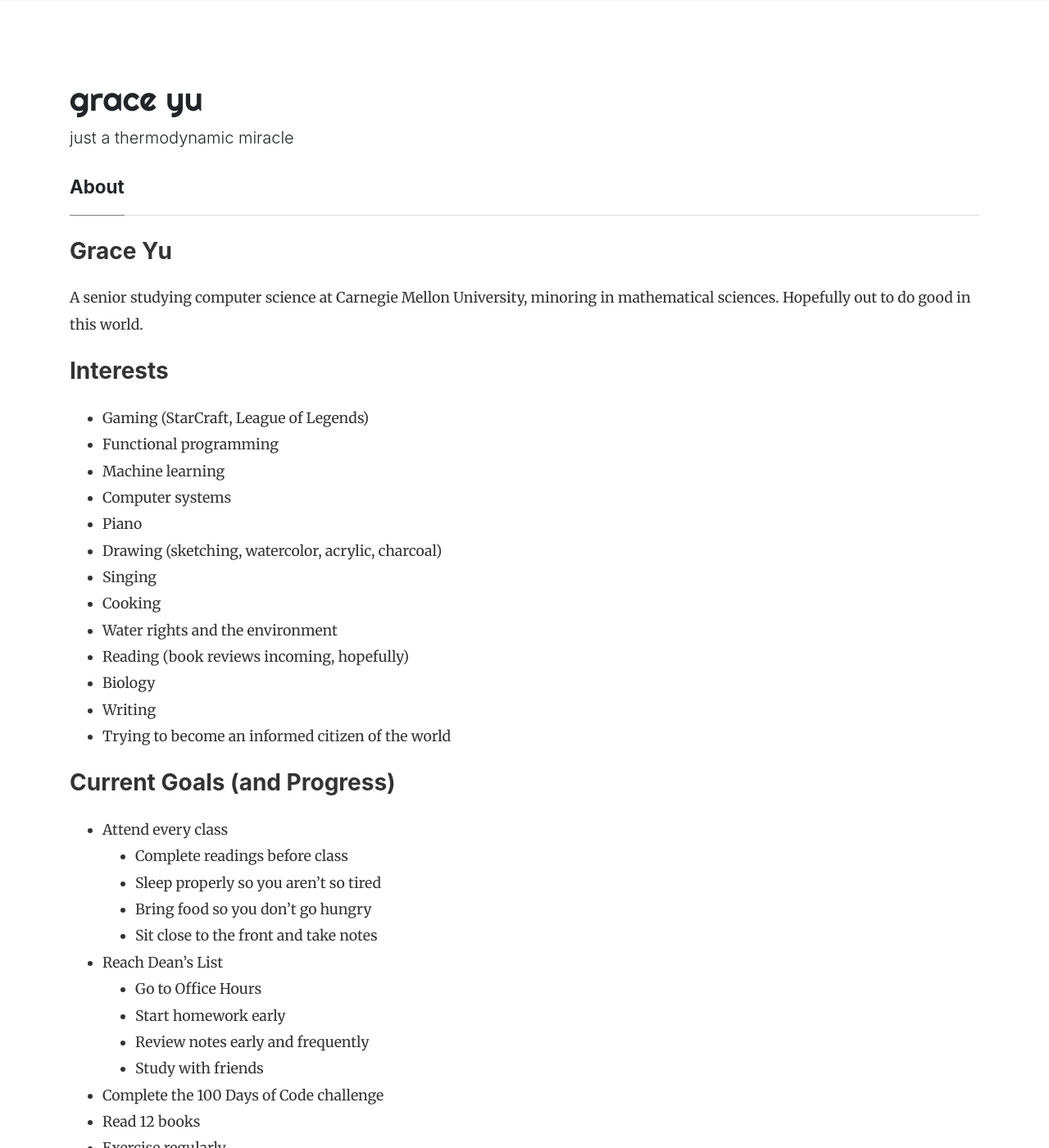
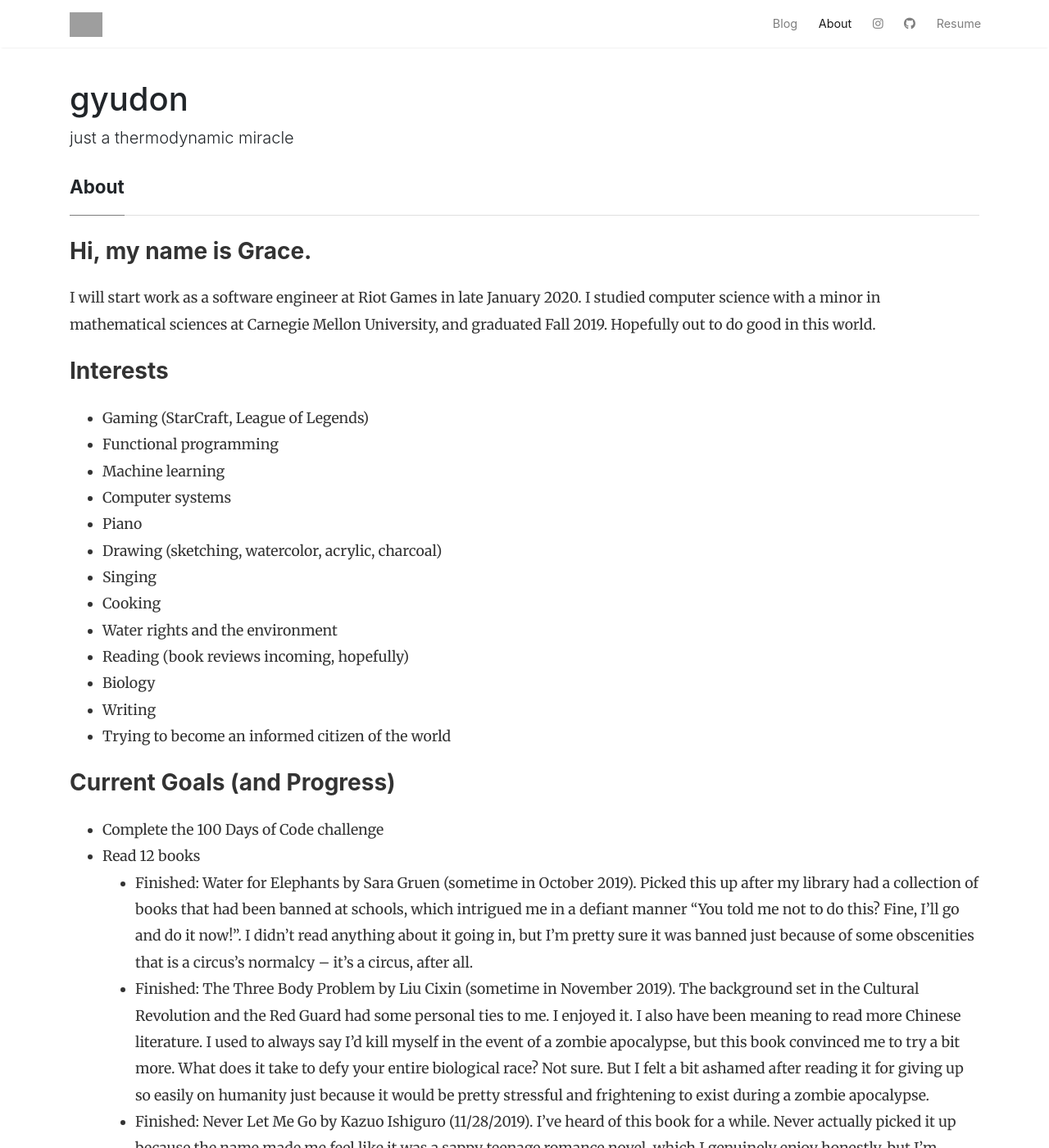
Before and after one commit to gyyu/gyyu.github.io, a Jekyll site: the page built from about.md, in a window 1280 px wide and 1400 px high. Shown: the whole window at 82% size. Built offline with Jekyll 4.4.1, drawn with Linux system fonts in a browser that asks for light colours; nearby versions of some CDN libraries; comment, search, counter and statistics services are not loaded; some of the changed text lies outside the part shown; grey boxes are pictures that could not be loaded.

Commit message:
Some housekeeping

```diff
--- a/_config.yml
+++ b/_config.yml
@@ -1,5 +1,5 @@
 # Site
-name: "grace yu"
+name: "gyudon"
 description: "just a thermodynamic miracle"
 meta_description: "o7"
 logo: 'assets/images/logo.png'
@@ -14,7 +14,7 @@
   grace:
     name: Grace
     display_name: Gyudon
-    email: gyyu@andrew.cmu.edu
+    email: graceyyu@gmail.com
     description: "no"
 
 # Plugins
--- a/about.md
+++ b/about.md
@@ -4,10 +4,11 @@
 comments: true
 ---
 
-### Grace Yu
+### Hi, my name is Grace.
 
-A senior studying computer science at Carnegie Mellon University, minoring in
-mathematical sciences. Hopefully out to do good in this world.
+I will start work as a software engineer at Riot Games in late January 2020. I
+studied computer science with a minor in mathematical sciences at Carnegie
+Mellon University, and graduated Fall 2019. Hopefully out to do good in this world.
 
 ### Interests
 
@@ -27,19 +28,33 @@
 
 ### Current Goals (and Progress)
 
-- Attend every class
-  - Complete readings before class
-  - Sleep properly so you aren’t so tired
-  - Bring food so you don’t go hungry
-  - Sit close to the front and take notes
-- Reach Dean’s List
-  - Go to Office Hours
-  - Start homework early
-  - Review notes early and frequently
-  - Study with friends
 - Complete the 100 Days of Code challenge
 - Read 12 books
+  - Finished: Water for Elephants by Sara Gruen (sometime in October 2019). Picked this up
+  after my library had a collection of books that had been banned at schools, which intrigued
+  me in a defiant manner "You told me not to do this? Fine, I'll go and do it now!". I didn't
+  read anything about it going in, but I'm pretty sure it was banned just because of
+  some obscenities that is a circus's normalcy -- it's a circus, after all.
+  - Finished: The Three Body Problem by Liu Cixin (sometime in November 2019). The background set in
+  the Cultural Revolution and the Red Guard had some personal ties to me. I enjoyed it. I also have
+  been meaning to read more Chinese literature. I used to always say I'd kill myself in the event of a
+  zombie apocalypse, but this book convinced me to try a bit more. What does it take to defy your
+  entire biological race? Not sure. But I felt a bit ashamed after reading it for giving up
+  so easily on humanity just because it would be pretty stressful and frightening to exist
+  during a zombie apocalypse.
+  - Finished: Never Let Me Go by Kazuo Ishiguro (11/28/2019). I've heard of this book for a while.
+  Never actually picked it up because the name made me feel like it was a sappy teenage romance novel,
+  which I genuinely enjoy honestly, but I'm Much Too Old For That (tm) and Grown Up to be reading
+  teenage romance novels, so I always skipped over it. Oh my. It's a lot more than that. Pretty interesting
+  book.
 - Exercise regularly
+  - Started rock climbing. I can do some crimpy V4s? Slopers? Ha. Not a chance.
+  Working on it.
+  - Weight lifting. Have not been good about doing this consistently as of December 2019, and have been
+  plateauing at around 100 lbs for squats, 125 lbs for deadlifts, 55 lbs for benches.
+- Hit Platinum this season
+  - Hey, I hit Gold IV duoing with my friend. I also switched to support. Guess I'm an egirl now. I should write
+  about some thoughts on that...
 
 ### Current Projects
 
--- a/assets/css/screen.css
+++ b/assets/css/screen.css
@@ -219,9 +219,6 @@
  .mediumnavigation .navbar-brand img {
      max-height:30px;
      margin-right:5px;
-}
- .mainheading h1.sitetitle {
-     font-family:Righteous;
 }
  .mainheading h1.posttitle {
      font-weight:700;
```
Also changed, not shown: other parts of about.md (+1 -0 lines), 1 other file.
